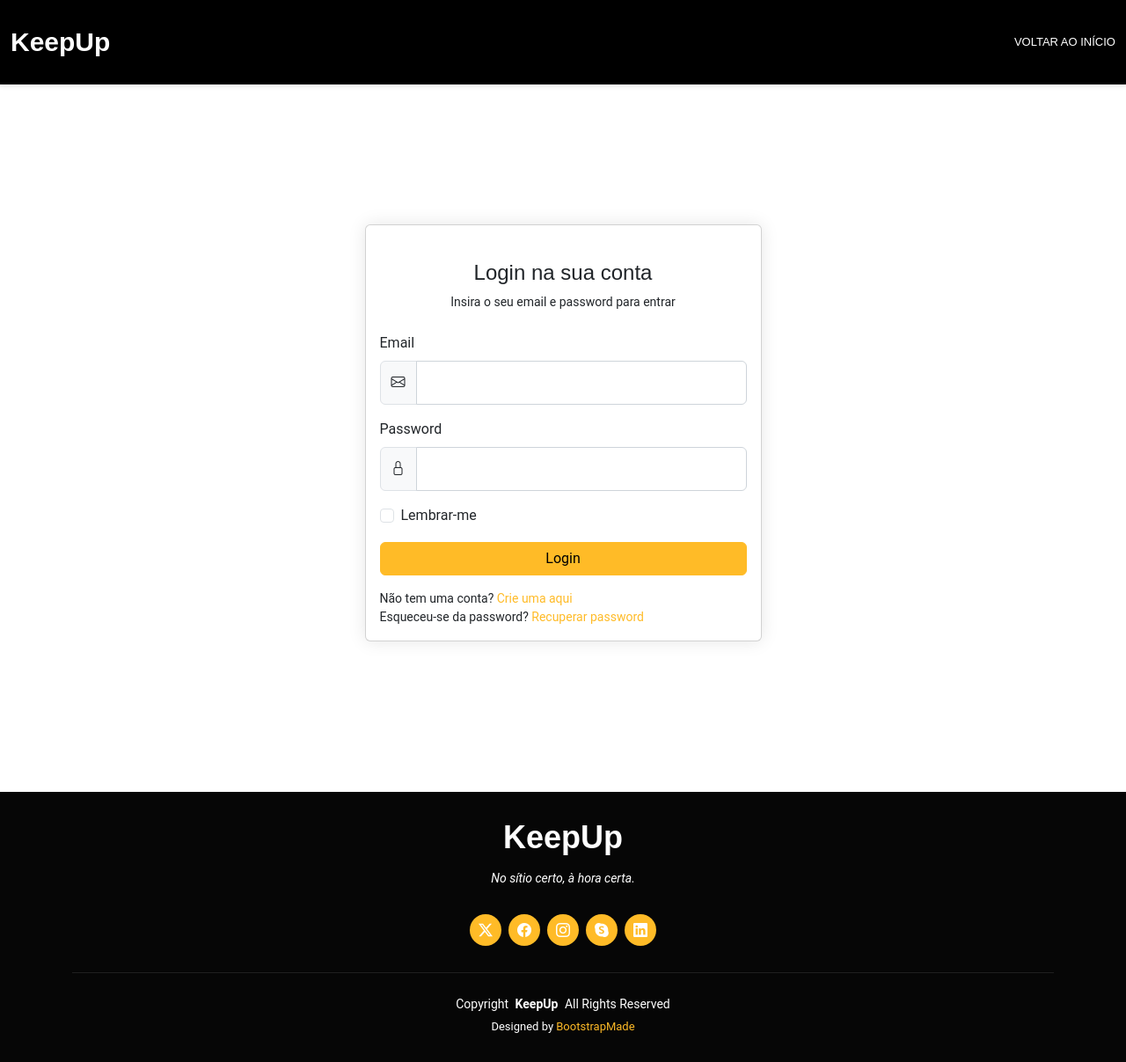
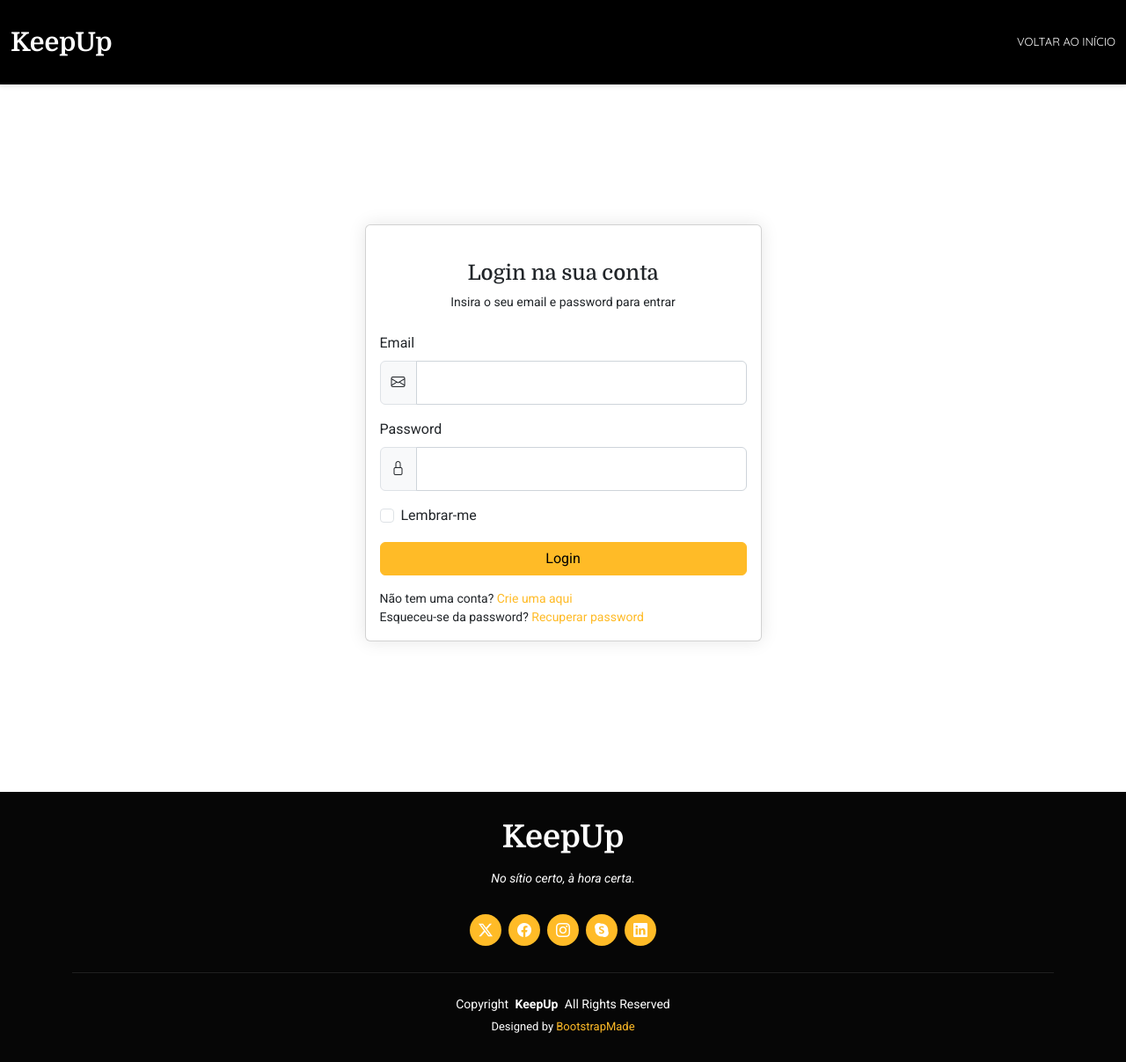
Before and after one commit to Domingos31/KeepUP, a Flask app: page /login in a window 1280 px wide. Shown: the whole page at 88% size. Run offline with Flask 3, Linux system fonts and the light colour scheme; some libraries are stand-ins or nearby versions.

Commit message:
Update login.html

```diff
--- a/app/templates/login.html
+++ b/app/templates/login.html
@@ -6,6 +6,12 @@
   <title>Login - KeepUp</title>
 
   <link href="static/images/Logo Keepup.png" rel="icon">
+  <link href="static/images/apple-touch-icon.png" rel="apple-touch-icon">
+
+  <!-- Fonts -->
+  <link href="https://fonts.googleapis.com" rel="preconnect">
+  <link href="https://fonts.gstatic.com" rel="preconnect" crossorigin>
+  <link href="https://fonts.googleapis.com/css2?family=Roboto:ital,wght@0,100;0,300;0,400;0,500;0,700;0,900;1,100;1,300;1,400;1,500;1,700;1,900&family=Quicksand:wght@300;400;500;600;700&family=Domine:wght@400;500;600;700&display=swap" rel="stylesheet">
 
   <!-- CSS correto com url_for -->
   <link href="{{ url_for('static', filename='vendor/bootstrap/css/bootstrap.min.css') }}" rel="stylesheet">
```
